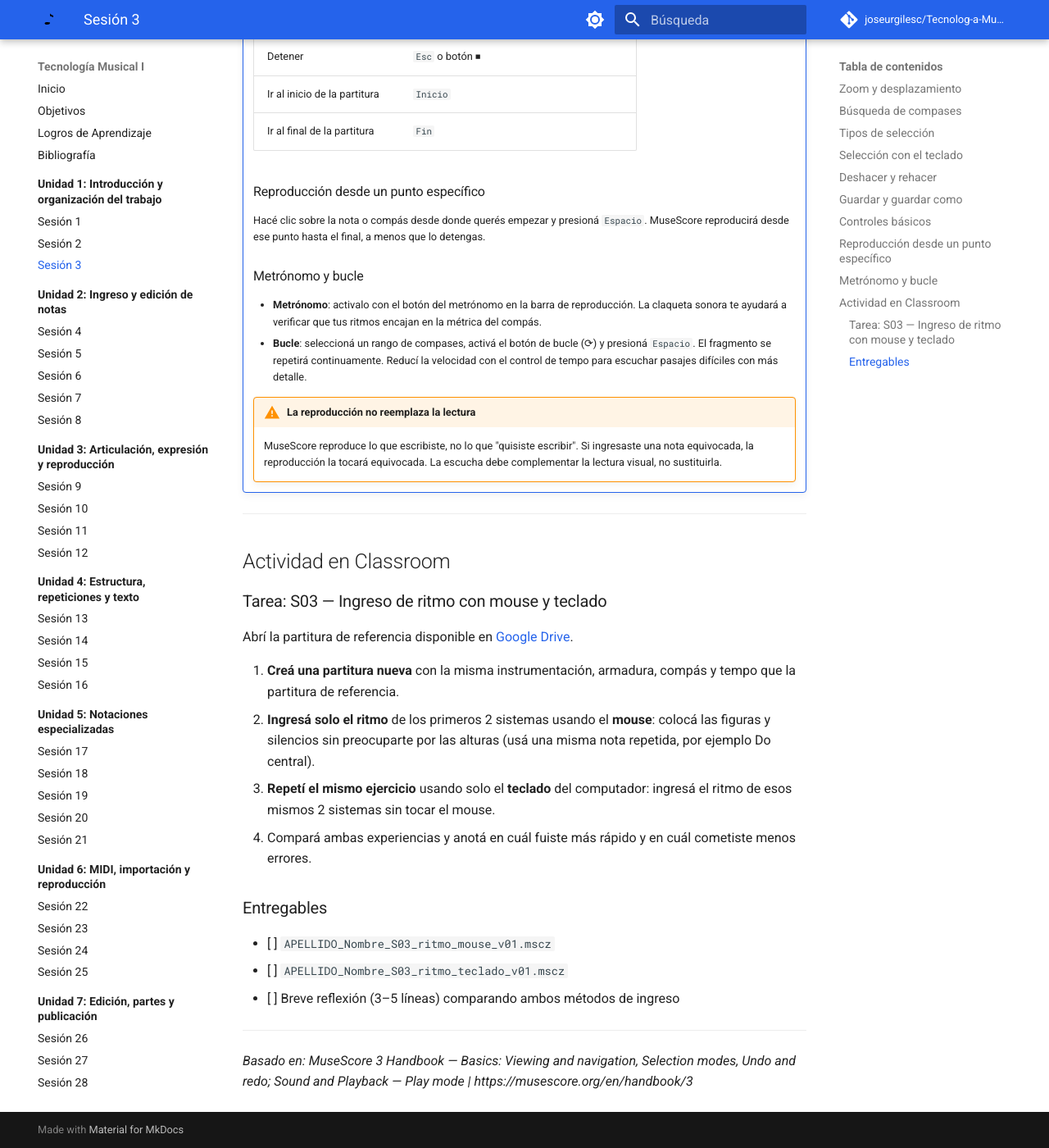
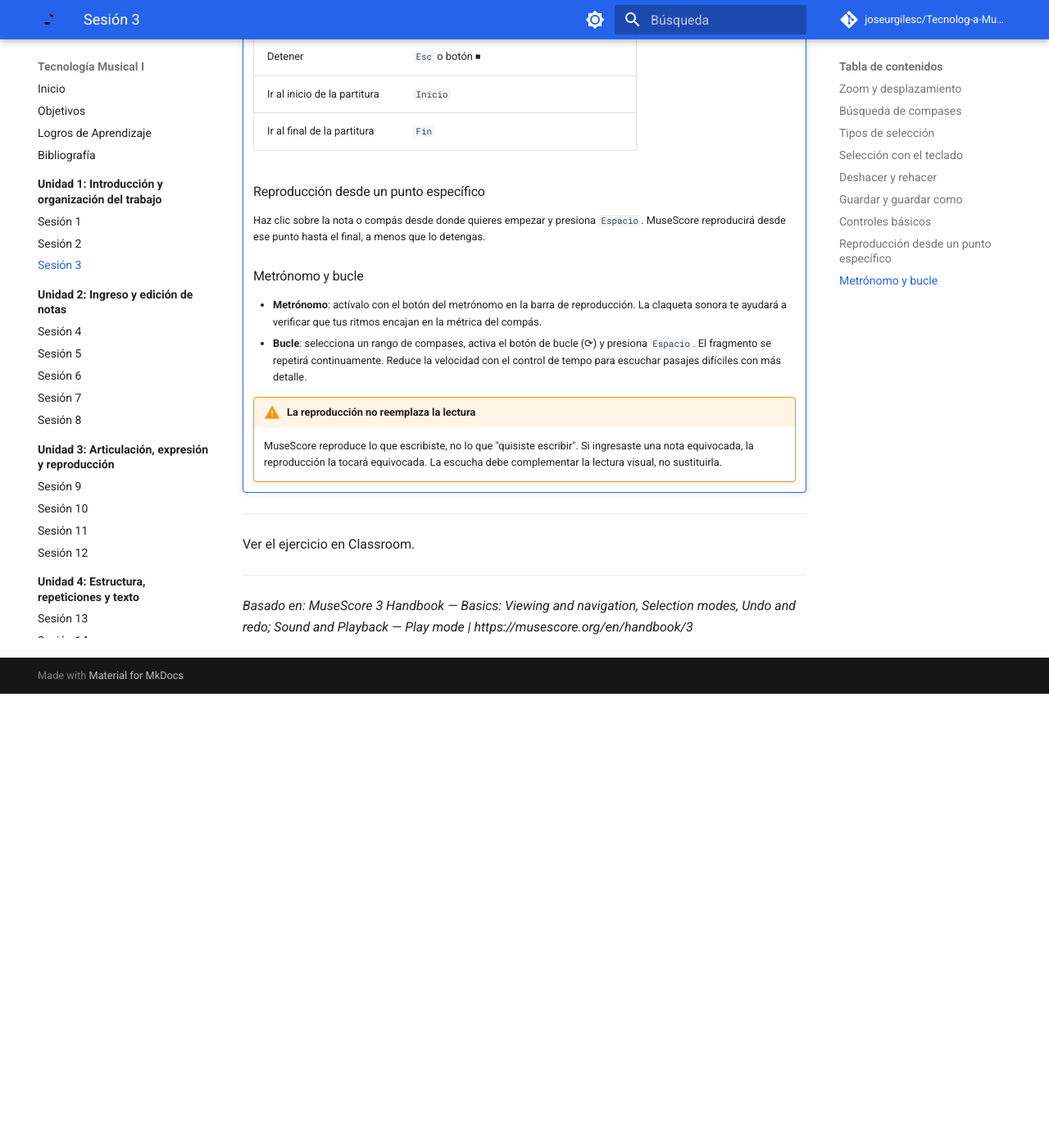
Before and after one commit to joseurgilesc/Tecnolog-a-Musical-I, an MkDocs documentation site: the page built from docs/unidades/U-1-introduccion-organizacion/sesion-03/index.md, in a window 1280 px wide and 1400 px high, scrolled down 3589 px. Shown: the whole window at 82% size. Built offline with MkDocs 1.6.1 and Material for MkDocs 9.7.7, drawn with Linux system fonts in a browser that asks for light colours; comment, search, counter and statistics services are not loaded; after the commit the page ends 4435 px from its top, so only the background shows below that; some of the changed text lies outside the part shown.

Commit message:
docs: quitar actividad Classroom S03 y corregir voseo a español neutro

```diff
--- a/docs/unidades/U-1-introduccion-organizacion/sesion-03/index.md
+++ b/docs/unidades/U-1-introduccion-organizacion/sesion-03/index.md
@@ -49,7 +49,7 @@
 
     ### Búsqueda de compases
 
-    Para ir rápidamente a un compás específico, usá **Editar → Ir a compás** o el atajo `Ctrl + G` (`Cmd + G`). Ingresá el número de compás y MuseScore te llevará directamente a ese punto.
+    Para ir rápidamente a un compás específico, usa **Editar → Ir a compás** o el atajo `Ctrl + G` (`Cmd + G`). Ingresa el número de compás y MuseScore te llevará directamente a ese punto.
 
 ???+ note "Técnicas de selección"
 
@@ -103,7 +103,7 @@
     | **Guardar como** | `Ctrl + Shift + S` / `Cmd + Shift + S` | Crea un archivo nuevo con los cambios, conservando el anterior. Ideal para versiones. |
 
     !!! tip "Estrategia de versiones"
-        Antes de una edición grande (transponer, cambiar instrumentos, reorganizar compases), hacé **Guardar como** con el siguiente número de versión. Si algo sale mal, cerrás la versión nueva y volvés a abrir la anterior. Es más seguro que depender solo del historial de deshacer.
+        Antes de una edición grande (transponer, cambiar instrumentos, reorganizar compases), haz **Guardar como** con el siguiente número de versión. Si algo sale mal, cierras la versión nueva y vuelves a abrir la anterior. Es más seguro que depender solo del historial de deshacer.
 
 ???+ note "Reproducción y controles de transporte"
 
@@ -122,34 +122,19 @@
 
     ### Reproducción desde un punto específico
 
-    Hacé clic sobre la nota o compás desde donde querés empezar y presioná `Espacio`. MuseScore reproducirá desde ese punto hasta el final, a menos que lo detengas.
+    Haz clic sobre la nota o compás desde donde quieres empezar y presiona `Espacio`. MuseScore reproducirá desde ese punto hasta el final, a menos que lo detengas.
 
     ### Metrónomo y bucle
 
-    - **Metrónomo**: activalo con el botón del metrónomo en la barra de reproducción. La claqueta sonora te ayudará a verificar que tus ritmos encajan en la métrica del compás.
-    - **Bucle**: seleccioná un rango de compases, activá el botón de bucle (⟳) y presioná `Espacio`. El fragmento se repetirá continuamente. Reducí la velocidad con el control de tempo para escuchar pasajes difíciles con más detalle.
+    - **Metrónomo**: actívalo con el botón del metrónomo en la barra de reproducción. La claqueta sonora te ayudará a verificar que tus ritmos encajan en la métrica del compás.
+    - **Bucle**: selecciona un rango de compases, activa el botón de bucle (⟳) y presiona `Espacio`. El fragmento se repetirá continuamente. Reduce la velocidad con el control de tempo para escuchar pasajes difíciles con más detalle.
 
     !!! warning "La reproducción no reemplaza la lectura"
         MuseScore reproduce lo que escribiste, no lo que "quisiste escribir". Si ingresaste una nota equivocada, la reproducción la tocará equivocada. La escucha debe complementar la lectura visual, no sustituirla.
 
 ---
 
-## Actividad en Classroom
-
-### Tarea: S03 — Ingreso de ritmo con mouse y teclado
-
-Abrí la partitura de referencia disponible en [Google Drive](https://drive.google.com/file/d/18MJa1_UqFADSpKYLNuMhWd0MFYnHkBj_/view).
-
-1. **Creá una partitura nueva** con la misma instrumentación, armadura, compás y tempo que la partitura de referencia.
-2. **Ingresá solo el ritmo** de los primeros 2 sistemas usando el **mouse**: colocá las figuras y silencios sin preocuparte por las alturas (usá una misma nota repetida, por ejemplo Do central).
-3. **Repetí el mismo ejercicio** usando solo el **teclado** del computador: ingresá el ritmo de esos mismos 2 sistemas sin tocar el mouse.
-4. Compará ambas experiencias y anotá en cuál fuiste más rápido y en cuál cometiste menos errores.
-
-### Entregables
-
-- [ ] `APELLIDO_Nombre_S03_ritmo_mouse_v01.mscz`
-- [ ] `APELLIDO_Nombre_S03_ritmo_teclado_v01.mscz`
-- [ ] Breve reflexión (3–5 líneas) comparando ambos métodos de ingreso
+Ver el ejercicio en Classroom.
 
 ---
 
```
Also changed, not shown: other parts of docs/unidades/U-1-introduccion-organizacion/sesion-03/index.md (+3 -3 lines).
